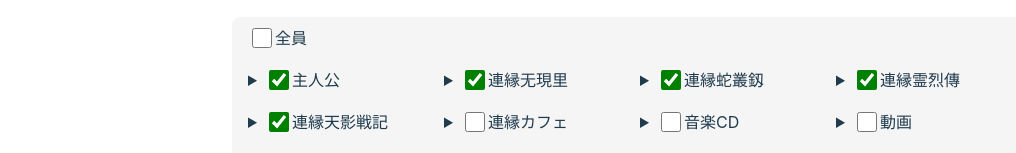
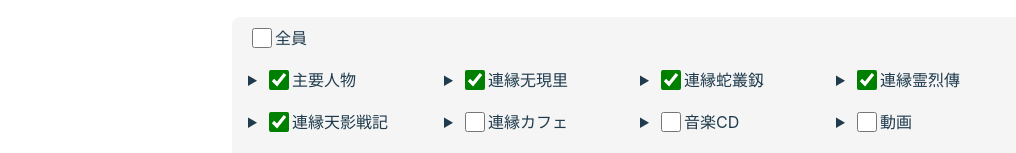
Before and after one commit to shimon1024/lecharsorter, a React (Vite) app: page / in a window 1280 px wide. Shown: the part 137-290 px from the top of the page, without its empty margins (0-1016 px from the left). Built offline with nearby package versions, Linux system fonts and the light colour scheme.

Commit message:
文言を調節

```diff
--- a/src/lenen.js
+++ b/src/lenen.js
@@ -116,7 +116,7 @@ export class Work {
 
 export const works = [null];
 let countWorks = 1;
-works.push(new Work(countWorks++, '主人公', [
+works.push(new Work(countWorks++, '主要人物', [
   yabusame,
   tsubakura,
   suzumi,
```
